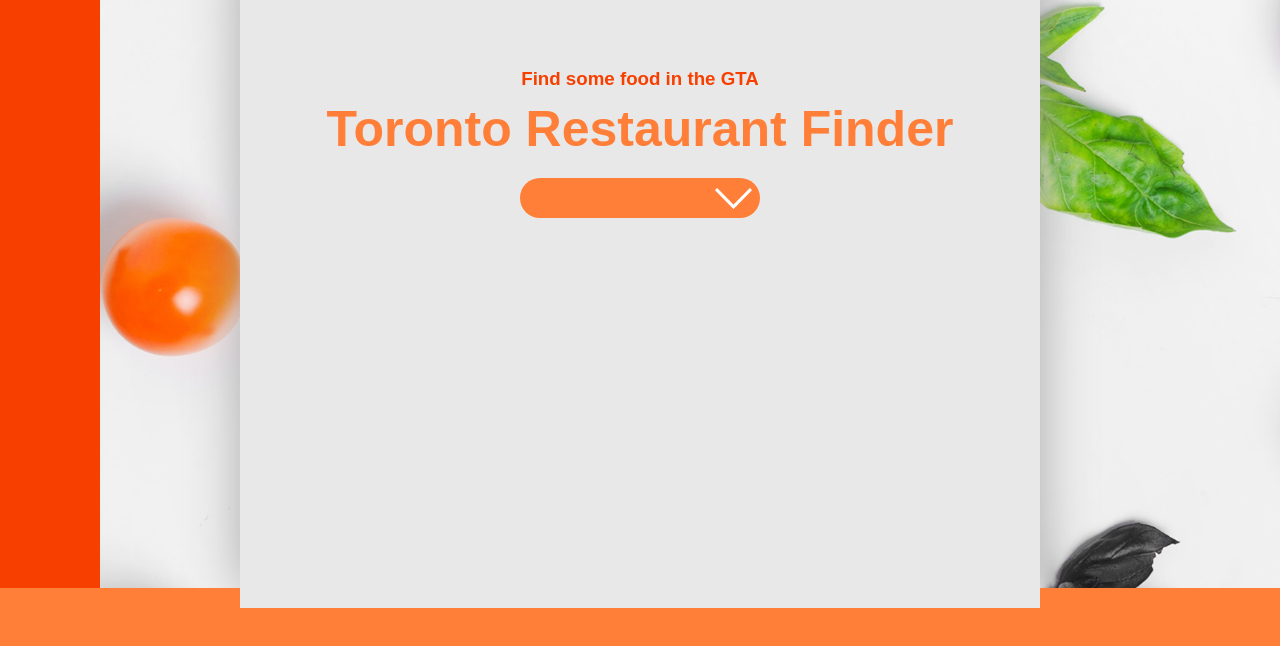
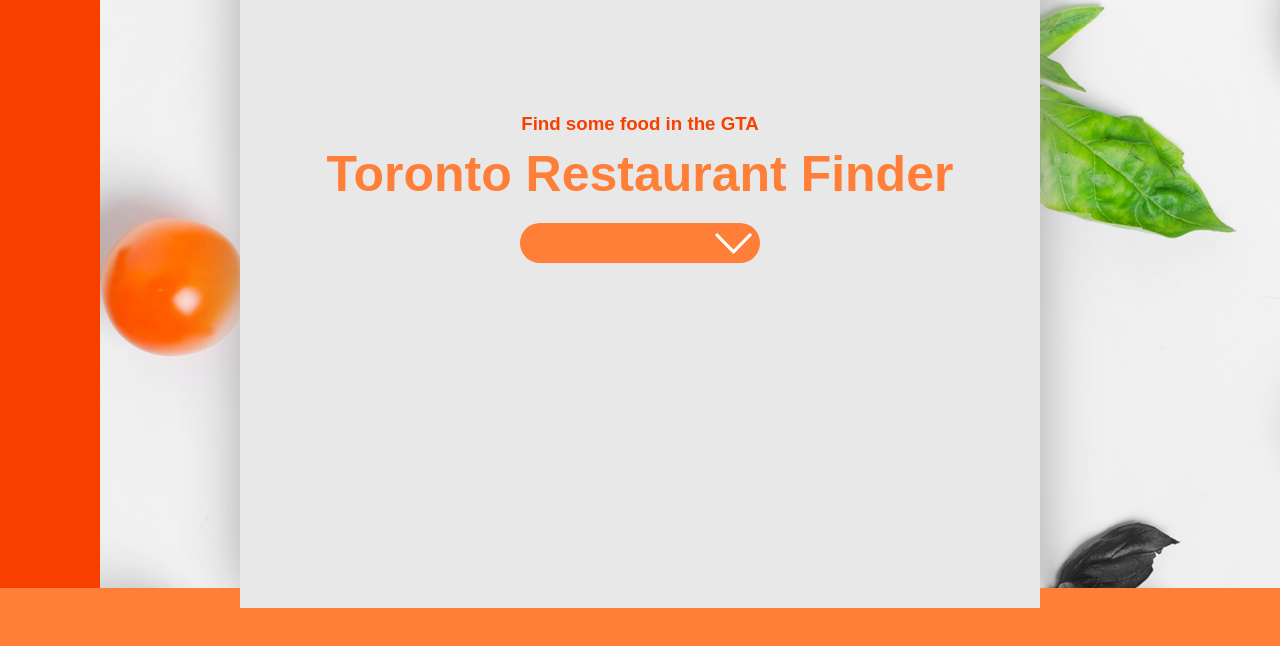
Before and after one commit to candicecodes/toronto-restuarant-finder-project4, a website: page index.html in a window 1280 px wide. Shown: the part 212-858 px from the top of the page. Drawn offline with nearby package versions, Linux system fonts and the light colour scheme; no server answers; a web font is replaced by a local one.

Commit message:
fixed spacing for .type

```diff
--- a/index.html
+++ b/index.html
@@ -18,7 +18,7 @@
         </aside>
 
 
-        <section class="type">
+        <section class="type flex">
             <h3>Find some food in the GTA</h3>
             <h1>Toronto Restaurant Finder</h1>
             <div class="styledSelect">
--- a/scss/style.scss
+++ b/scss/style.scss
@@ -50,6 +50,8 @@ aside {
 }
 
 section.type{
+    flex-direction: column;
+    justify-content: center;
     background: darkcyan;
      background: $sectionBackground;
     width: 800px;
@@ -67,7 +69,7 @@ section.type{
     }
     h3 {
         margin: 0 0 10px 0;
-        padding-top: 280px;
+        // padding-top: 280px;
         color: $mainOrange;
     }
 }
@@ -95,6 +97,7 @@ select {
     font-size: 16px;
     padding-left: 10px;
     width: 268px;
+    outline: none;
 }
 
 section.restaurants {
```
Also changed, not shown: css/style.css.
